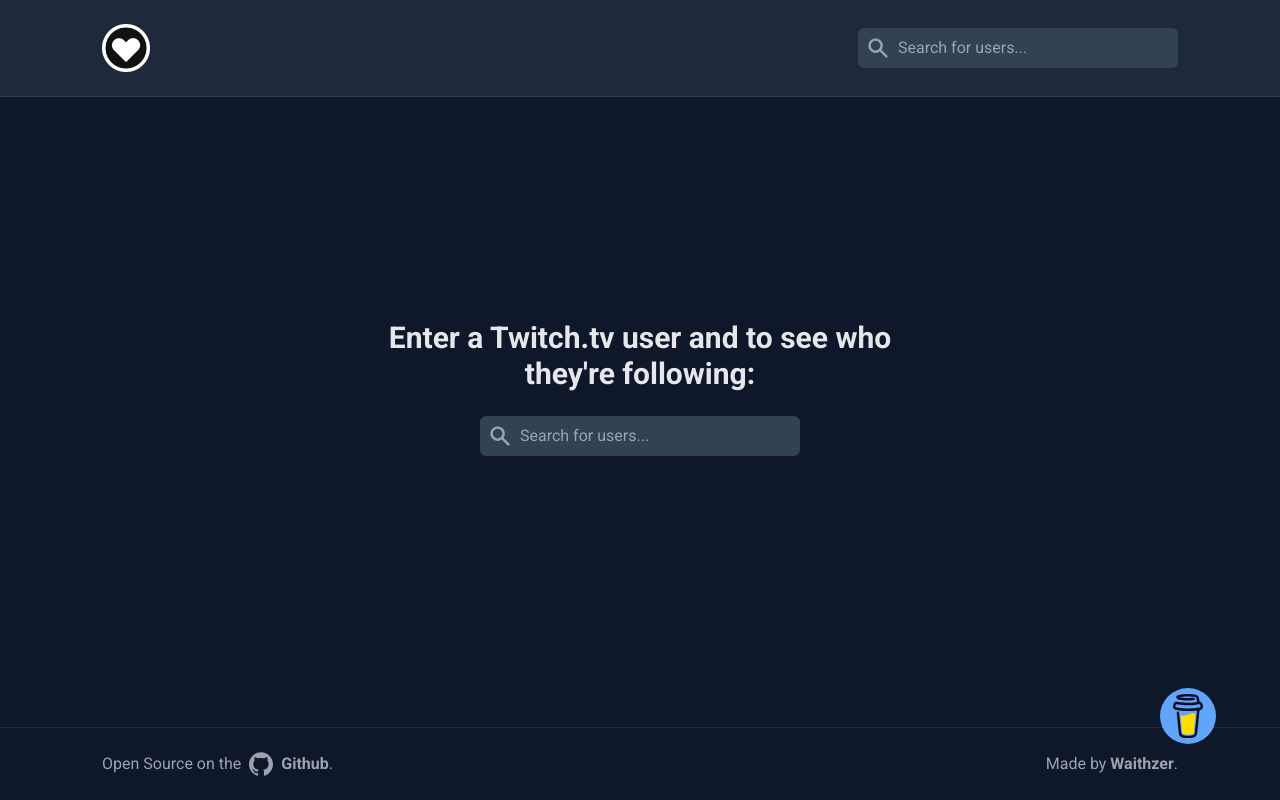
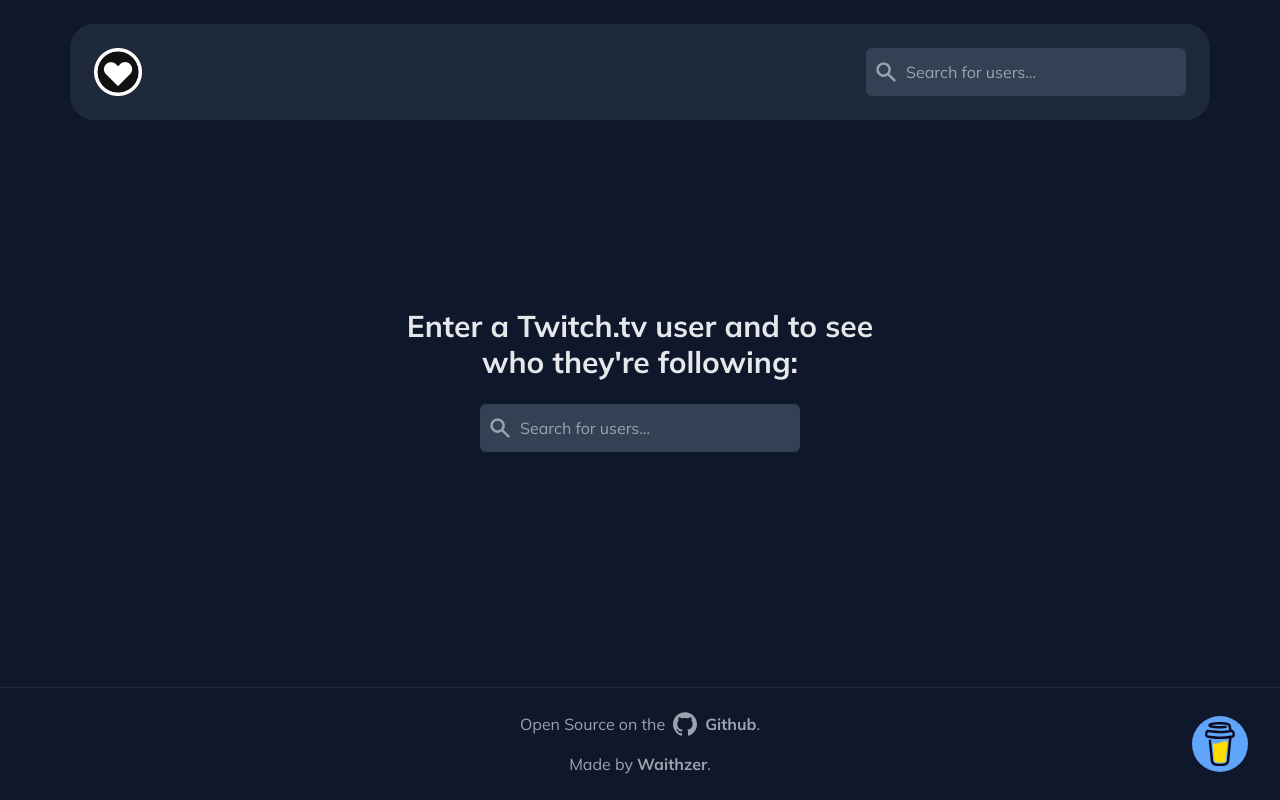
Before and after one commit to eckoln/twitch-followings, a Next.js app: page / in a window 1280 px wide. Built offline with nearby package versions, Linux system fonts and the light colour scheme; no server answers.

Commit message:
modified:   components/shared/Header.tsx modified:   components/shared/ui/Button.tsx modified:   components/shared/ui/Input.tsx modified:   components/shared/ui/Spinner.tsx modified:   components/shared/ui/SpinnerLoading.tsx modified:   pages/_document.tsx modified:   tailwind.config.js

```diff
--- a/components/shared/Header.tsx
+++ b/components/shared/Header.tsx
@@ -5,10 +5,11 @@
 
 const Header = () => {
   return (
-    <header>
-      <div className="py-6 border-b bg-slate-800 border-slate-700">
+    <header className="mt-6">
       <div className="container">
-          <div className="flex justify-between items-center space-x-4 md:space-x-0">
+        <div className="p-6 rounded-3xl bg-slate-800 border-slate-700">
+          <div className="container">
+            <div className="flex items-center justify-between space-x-4 md:space-x-0">
               {/* Brand */}
               <Link href="/">
                 <a className="inline-flex w-12 h-12 shrink-0">
@@ -20,8 +21,10 @@
                   />
                 </a>
               </Link>
+
               {/* SearchBar */}
               <SearchBar />
+            </div>
           </div>
         </div>
       </div>
--- a/components/shared/ui/Button.tsx
+++ b/components/shared/ui/Button.tsx
@@ -1,22 +1,22 @@
 import React from "react";
 import clsx from "clsx";
 
-enum ButtonVariant {
-  "primary",
-}
-
-type ButtonProps = React.ComponentPropsWithRef<"button"> & {
-  variant?: keyof typeof ButtonVariant;
+type ButtonProps = React.ComponentProps<"button"> & {
+  variant?: "primary";
 };
 
-const Button: React.FC<ButtonProps> = React.forwardRef(
-  ({ children, className, variant = "primary", ...props }, ref) => {
+const Button: React.FC<ButtonProps> = ({
+  children,
+  className,
+  variant = "primary",
+  ...props
+}) => {
   return (
     <button
-        ref={ref}
+      {...props}
       type="button"
       className={clsx(
-          "inline-block py-2 px-4 text-center align-middle rounded-md transition font-semibold disabled:opacity-70 disabled:pointer-events-none",
+        "inline-block px-4 py-2 font-semibold text-center align-middle transition rounded-md disabled:opacity-70 disabled:pointer-events-none",
         [className],
         [
           variant === "primary" && [
@@ -24,14 +24,10 @@
           ],
         ]
       )}
-        {...props}
     >
       {children}
     </button>
   );
-  }
-);
-
-Button.displayName = "Button";
+};
 
 export default Button;
--- a/components/shared/ui/Input.tsx
+++ b/components/shared/ui/Input.tsx
@@ -1,23 +1,18 @@
 import React from "react";
 import clsx from "clsx";
 
-type InputProps = React.ComponentPropsWithRef<"input">;
+type InputProps = React.ComponentProps<"input">;
 
-const Input: React.FC<InputProps> = React.forwardRef(
-  ({ className, ...props }, ref) => {
+const Input: React.FC<InputProps> = ({ className, ...props }) => {
   return (
     <input
-        ref={ref}
+      {...props}
       className={clsx(
-          "py-2 px-4 w-full placeholder-gray-400 rounded-md transition focus:outline-none bg-slate-700 focus:bg-slate-600",
+        "w-full px-4 py-3 placeholder-gray-400 transition rounded-md focus:outline-none bg-slate-700 focus:bg-slate-600",
         [className]
       )}
-        {...props}
     />
   );
-  }
-);
-
-Input.displayName = "Input";
+};
 
 export default Input;
--- a/components/shared/ui/Spinner.tsx
+++ b/components/shared/ui/Spinner.tsx
@@ -5,7 +5,7 @@
         role="status"
         className="w-8 h-8 animate-spin text-slate-600 fill-blue-400"
         viewBox="0 0 100 101"
-        fill="none"
+        fill="currentFill"
         xmlns="http://www.w3.org/2000/svg"
       >
         <path
--- a/components/shared/ui/SpinnerLoading.tsx
+++ b/components/shared/ui/SpinnerLoading.tsx
@@ -1,6 +1,6 @@
 import Spinner from "./Spinner";
 
-const SpinnerLoading: React.FC = () => {
+const SpinnerLoading = () => {
   return (
     <div className="flex justify-center">
       <Spinner />
--- a/pages/_document.tsx
+++ b/pages/_document.tsx
@@ -17,7 +17,7 @@
             crossOrigin="true"
           />
           <link
-            href="https://fonts.googleapis.com/css2?family=Roboto:wght@300;400;500;700&display=swap"
+            href="https://fonts.googleapis.com/css2?family=Mulish:wght@300;400;500;700&display=swap"
             rel="stylesheet"
           />
         </Head>
--- a/tailwind.config.js
+++ b/tailwind.config.js
@@ -1,3 +1,4 @@
+/** @type {import('tailwindcss').Config} */
 module.exports = {
   content: [
     "./pages/**/*.{js,ts,jsx,tsx}",
@@ -5,29 +6,26 @@
   ],
   theme: {
     container: {
+      screens: {
+        tablet: "720px",
+        laptop: "960px",
+        desktop: "1140px",
+      },
       center: true,
-      padding: { DEFAULT: "2rem" },
-      screens: {
-        xs: "100%",
-        xs: "540px",
-        md: "720px",
-        lg: "960px",
-        xl: "1140px",
-        "2xl": "1320px",
+      padding: {
+        DEFAULT: "1rem",
+        tablet: "0px",
       },
     },
-    extend: {
-      fontFamily: {
-        sans: ["'Roboto', sans-serif"],
-      },
+    screens: {
+      tablet: "768px",
+      laptop: "992px",
+      desktop: "1200px",
     },
-    screen: {
-      sm: "576px",
-      md: "768px",
-      lg: "992px",
-      xl: "1200px",
-      "2xl": "1400px",
+    fontFamily: {
+      sans: ["Mulish", "sans-serif"],
     },
+    extend: {},
   },
   plugins: [],
 };
```
Lines whose indentation alone changed are shown as unchanged.
